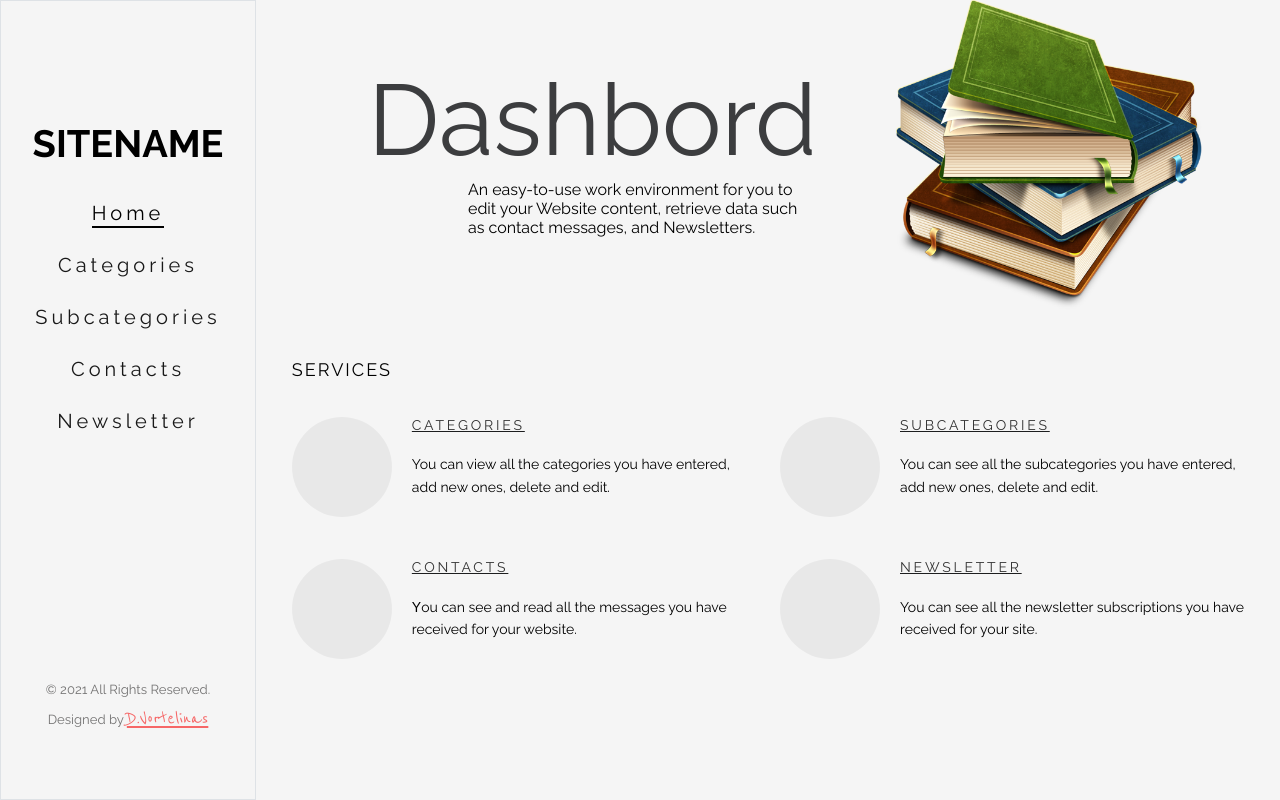
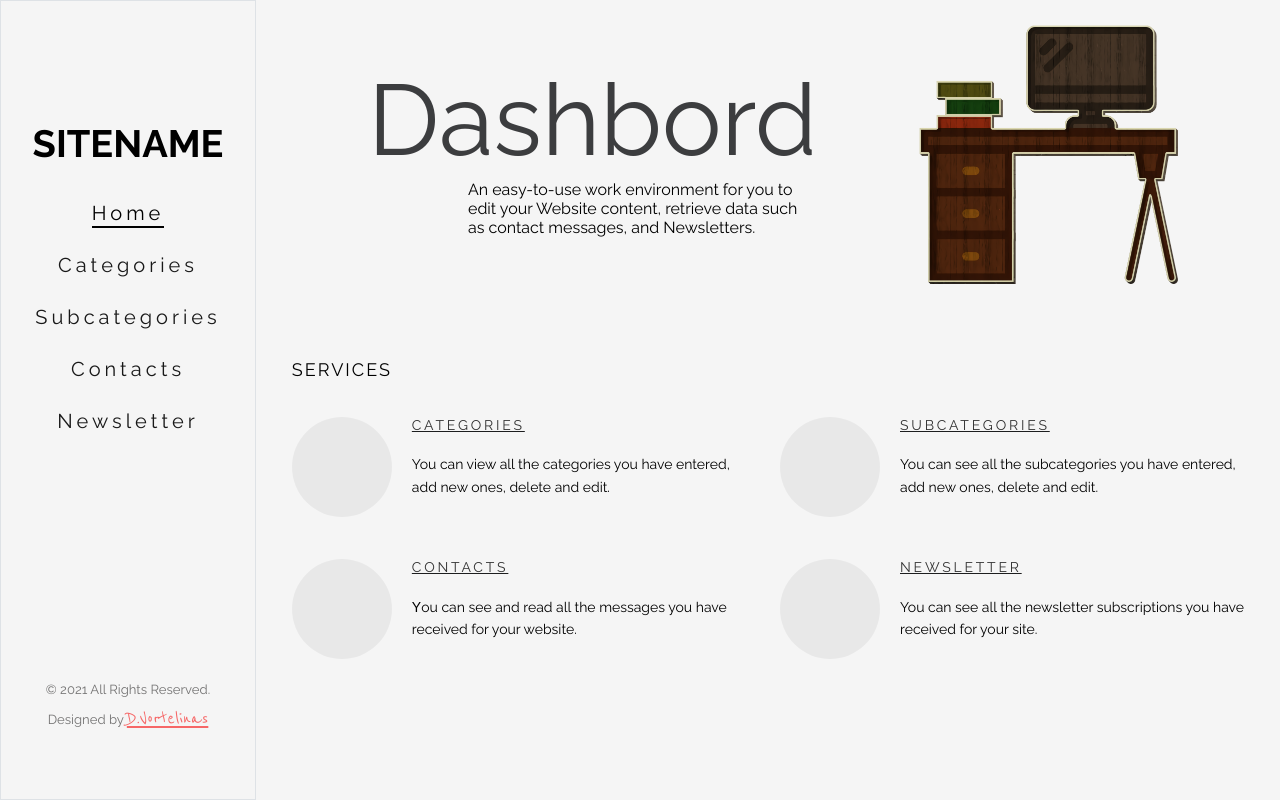
Before and after one commit to jvorte/dashboard, a PHP site: page /index.html in a window 1280 px wide. Run offline with PHP 8.4, Linux system fonts and the light colour scheme; some libraries are stand-ins or nearby versions.

Commit message:
First Commit

```diff
--- a/css/style.css
+++ b/css/style.css
@@ -25,7 +25,7 @@ body {
 /* top title for site */
 .top-area{
  height: 310px;
- background-image: url(../images/book.png);
+ background-image: url(../images/office.png);
  background-size: contain;
  background-repeat: no-repeat;
  background-position:  right 55% bottom 5%;;
```
Also changed, not shown: images/chair.png (added), images/office.png (added).
